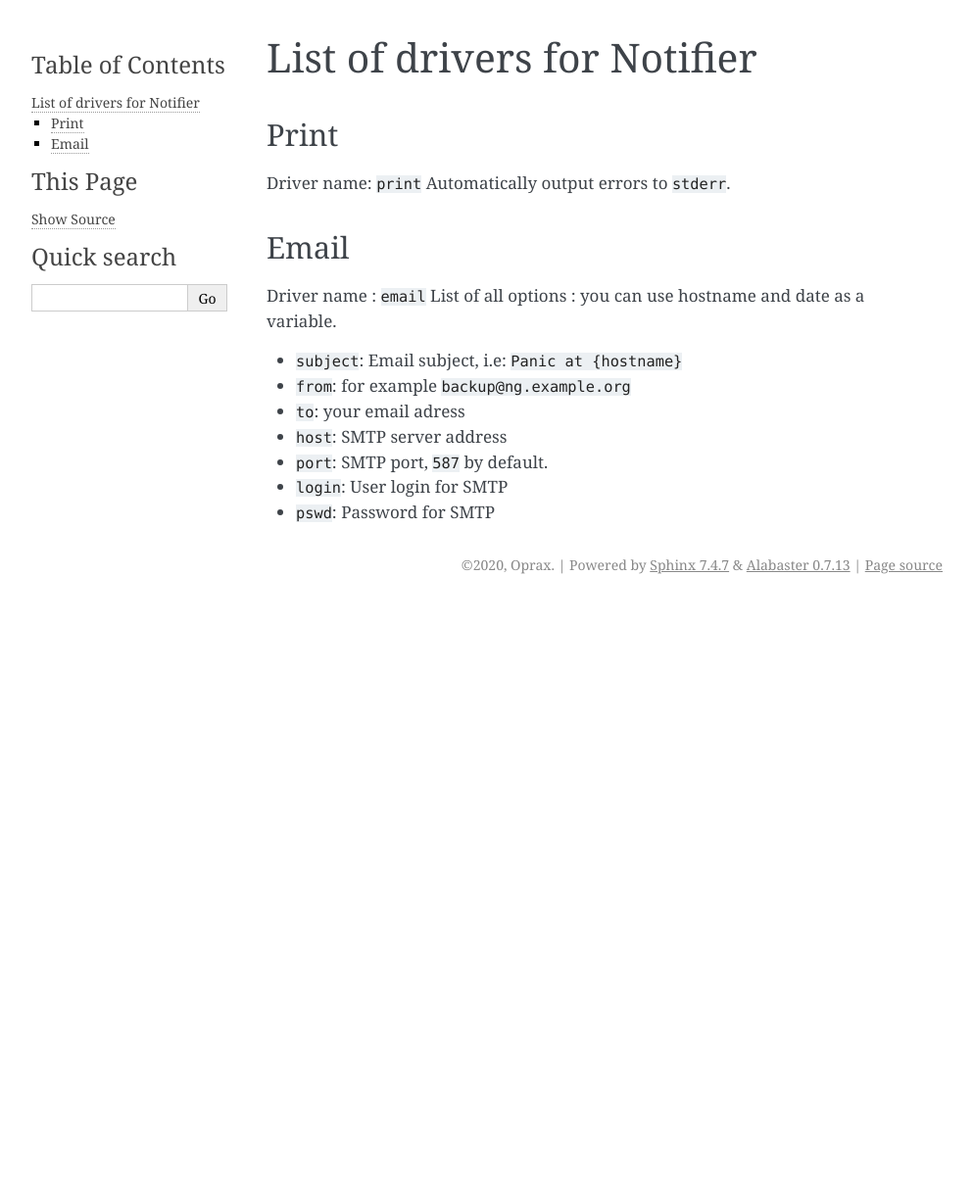
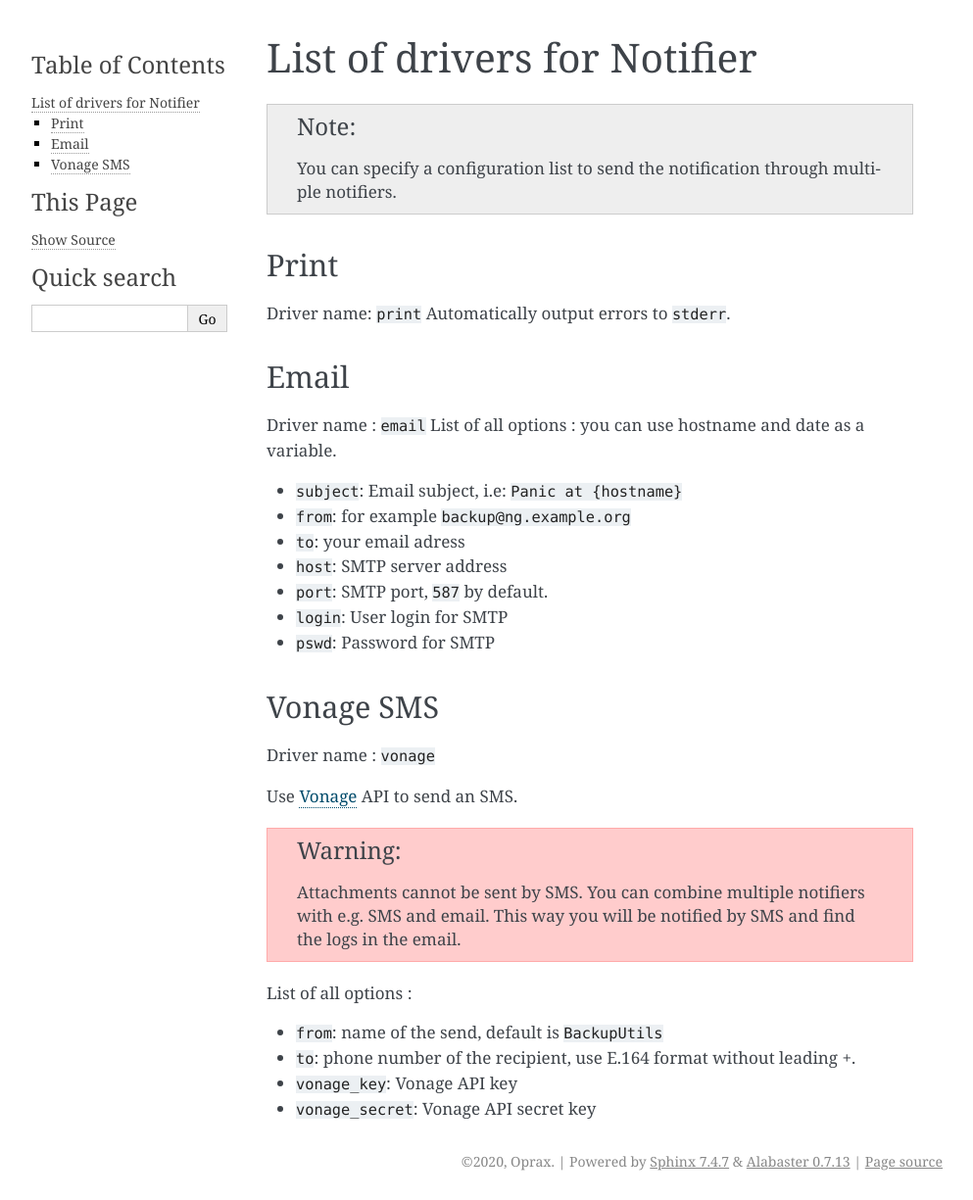
Before and after one commit to Oprax/backup-utils, a Sphinx documentation site: the page built from docs/notifiers.rst, in a window 1280 px wide. Shown: the whole page at 98% size, without its empty margins (148-1141 px from the left). Built offline with Sphinx 7.4.7, drawn with Linux system fonts in a browser that asks for light colours; before the commit the page ends 900 px from its top, so only the background shows below that.

Commit message:
feat: add vonage SMS notifier

```diff
--- a/docs/notifiers.rst
+++ b/docs/notifiers.rst
@@ -1,6 +1,9 @@
 ==============================
  List of drivers for Notifier
 ==============================
+
+.. note::
+    You can specify a configuration list to send the notification through multiple notifiers.
 
 Print
 =====
@@ -20,3 +23,23 @@ date as a variable.
 -  ``port``: SMTP port, ``587`` by default.
 -  ``login``: User login for SMTP
 -  ``pswd``: Password for SMTP
+
+
+Vonage SMS
+==========
+
+Driver name : ``vonage``
+
+Use `Vonage <https://www.vonage.com/communications-apis/sms/>`_ API to send an SMS.
+
+.. warning::
+    Attachments cannot be sent by SMS.
+    You can combine multiple notifiers with e.g. SMS and email.
+    This way you will be notified by SMS and find the logs in the email.
+
+List of all options :
+
+-  ``from``: name of the send, default is ``BackupUtils``
+-  ``to``: phone number of the recipient, use E.164 format without leading +.
+-  ``vonage_key``: Vonage API key
+-  ``vonage_secret``: Vonage API secret key
--- a/pyproject.toml
+++ b/pyproject.toml
@@ -1,6 +1,6 @@
 [tool.poetry]
 name = "backup-utils"
-version = "2.1.3"
+version = "2.1.4"
 description = "The goal of the project is to simplify backup creation."
 authors = ["Romain Muller <com@oprax.fr>"]
 license = "MIT"
@@ -26,6 +26,7 @@ classifiers = [
 python = "^3.6"
 appdirs = "^1.4.4"
 docker = "^4.4.0"
+nexmo = "^2.5.2"
 
 [tool.poetry.dev-dependencies]
 flake8 = "^3.8.4"
--- a/src/backup_utils/__init__.py
+++ b/src/backup_utils/__init__.py
@@ -2,7 +2,7 @@ import argparse
 from .Backup import Backup
 
 __all__ = ["Backup", "main"]
-__version__ = "2.1.3"
+__version__ = "2.1.4"
 __author__ = "Oprax <oprax@me.com>"
 
 
```
Also changed, not shown: README.md (+1 -1 lines), 3 other files.
